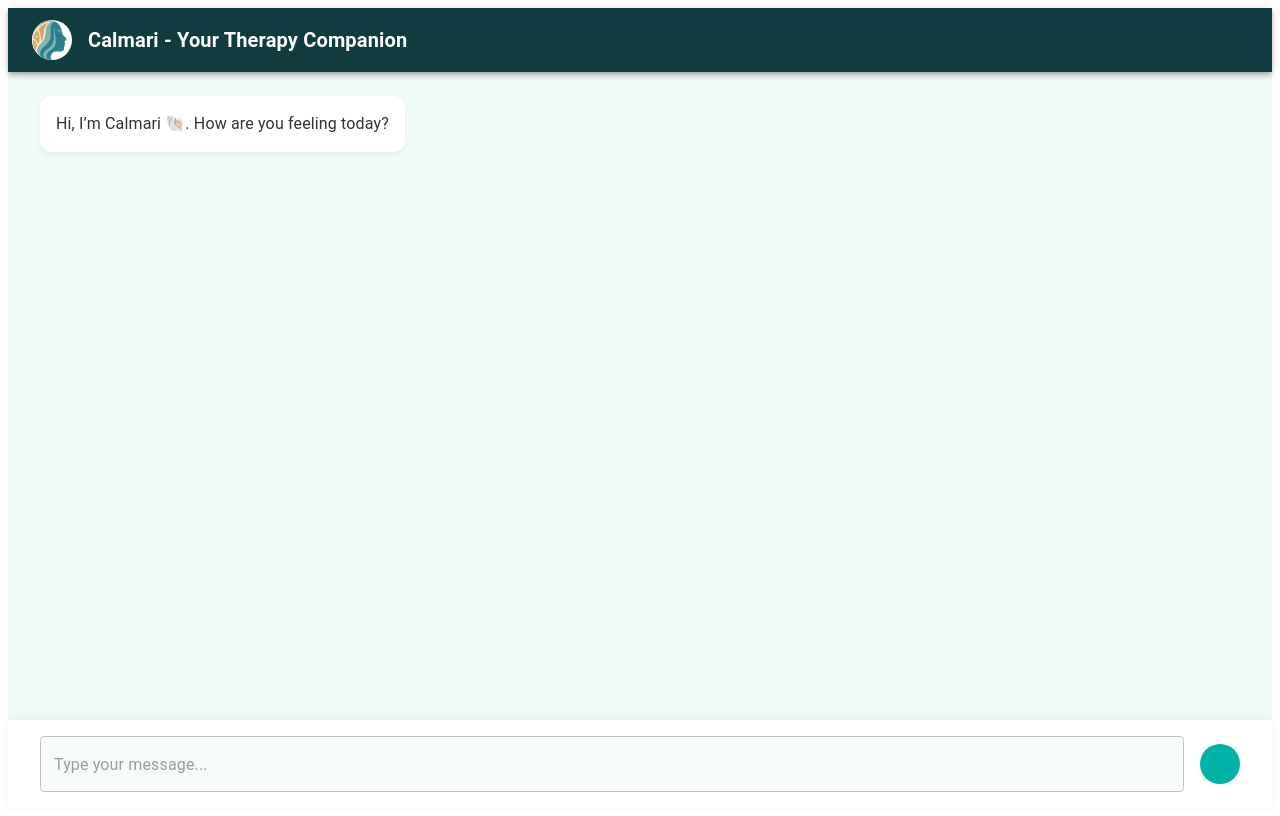
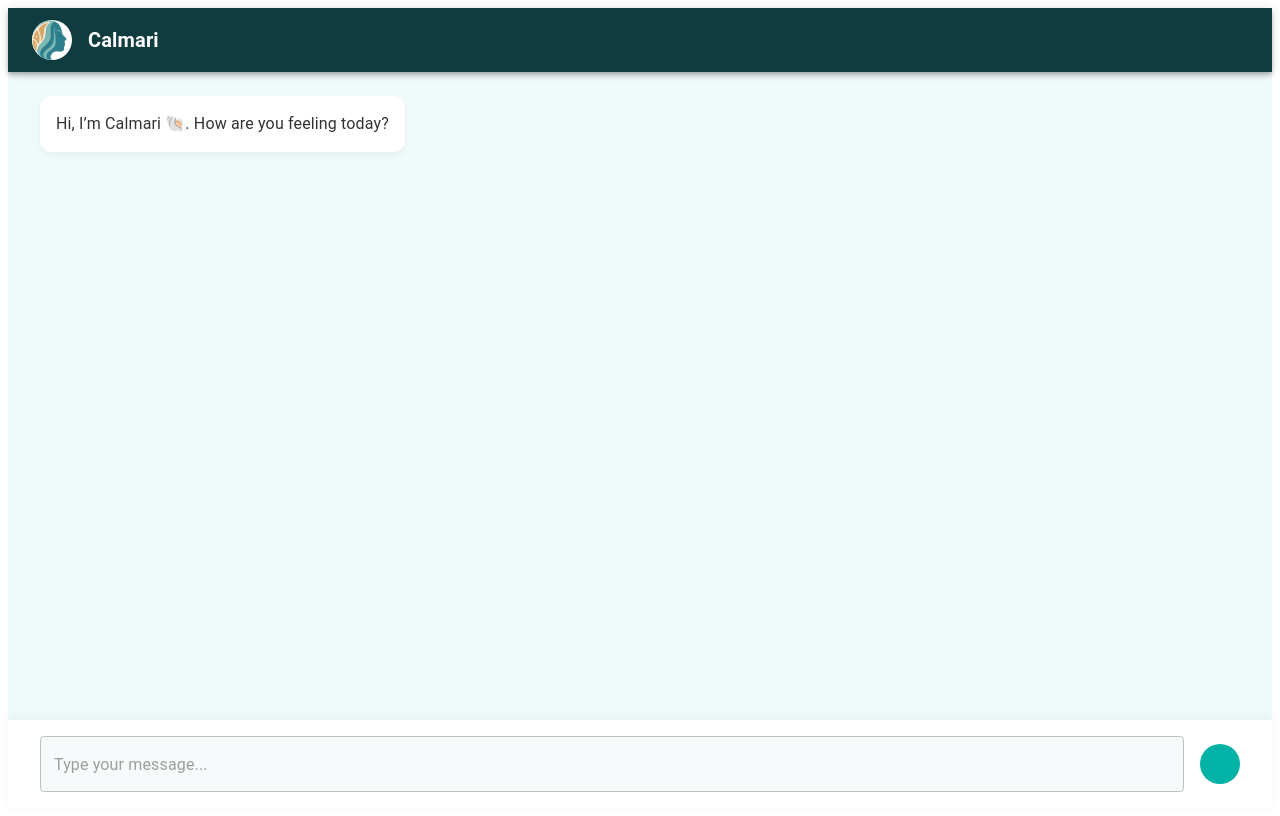
Before and after one commit to excelstephen/calmari-frontend, a React (Vite) app: page /chat in a window 1280 px wide. Built offline with nearby package versions, Linux system fonts and the light colour scheme; no server answers; some icons are missing.

Commit message:
update ChatBox.jsx

```diff
--- a/index.html
+++ b/index.html
@@ -4,7 +4,7 @@
     <meta charset="UTF-8" />
     <link rel="icon" type="image/svg+xml" href="src/assets/calmari-mobile-icon.png" />
     <meta name="viewport" content="width=device-width, initial-scale=1.0" />
-    <title>Calmari</title>
+    <title>Calmari - Your Therapy Companion</title>
   </head>
   <body>
     <div id="root"></div>
--- a/src/pages/ChatBox.jsx
+++ b/src/pages/ChatBox.jsx
@@ -107,7 +107,7 @@ const ChatBox = () => {
             <img src={logo} alt="Calmari Logo" style={{ width: 50, height: 50, marginRight: 10 }} />
             </Avatar>
             <Typography variant="h6" component="div" sx={{ fontWeight: "bold" }}>
-            Calmari - Your Therapy Companion
+            Calmari
             </Typography>
         </Box>
         <IconButton onClick={handleClose} sx={{ color: "#fff" }}>
```
